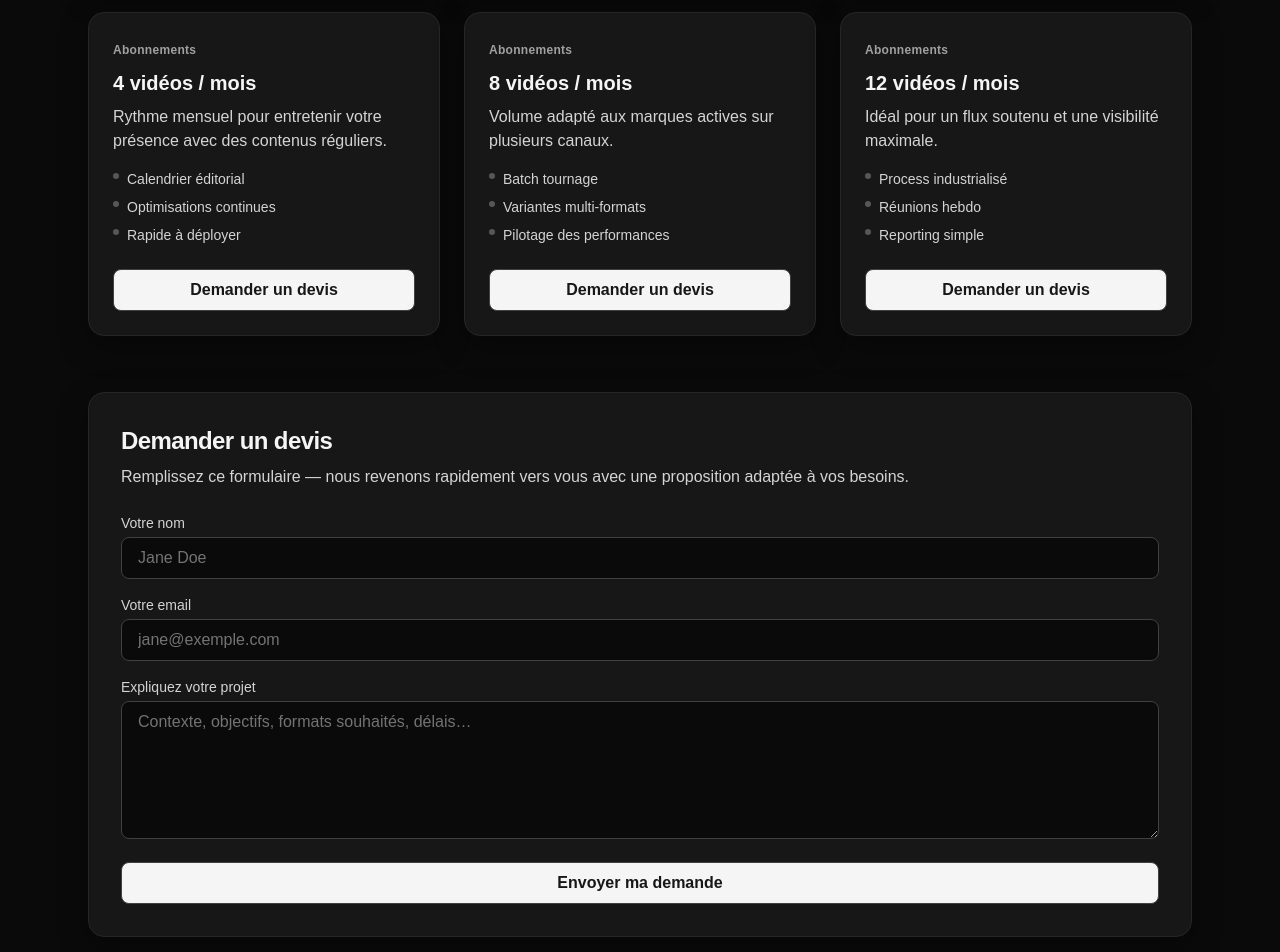
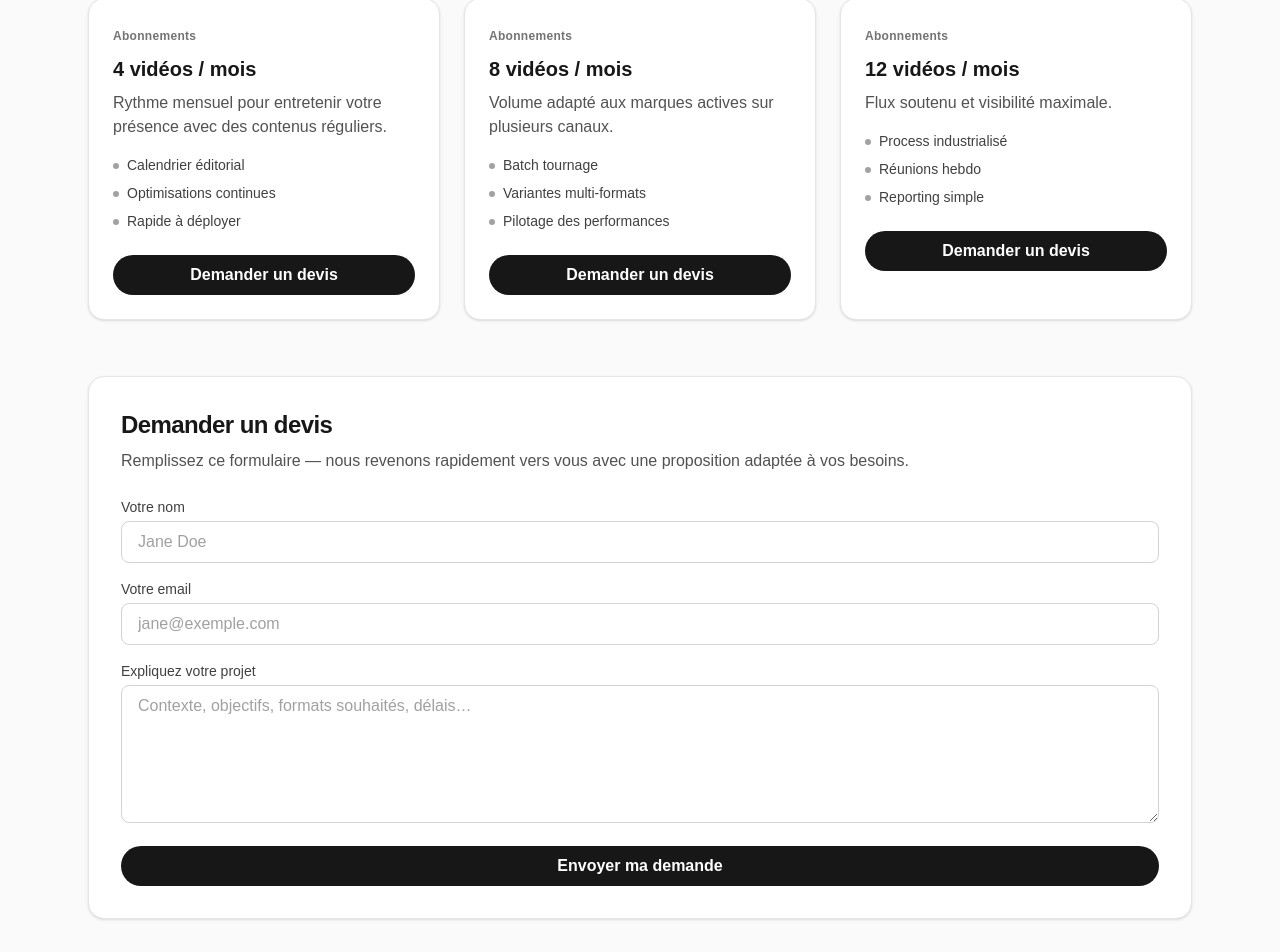
Before and after one commit to miraivis0n/Mirai-Vision, a Next.js app: page /tarifs in a window 1280 px wide. Shown: the part 544-1496 px from the top of the page. Built offline with nearby package versions, Linux system fonts and the light colour scheme.

Commit message:
Tarifs: style clair original, 6 cartes sans prix, boutons 'Demander un devis', formulaire mailto

```diff
--- a/app/tarifs/page.tsx
+++ b/app/tarifs/page.tsx
@@ -4,26 +4,24 @@
 import { useRef } from "react";
 
 export default function TarifsPage() {
-  // Refs pour le formulaire (mailto)
+  // Refs pour le formulaire mailto
   const nameRef = useRef<HTMLInputElement>(null);
   const emailRef = useRef<HTMLInputElement>(null);
   const messageRef = useRef<HTMLTextAreaElement>(null);
 
   const handleSubmit: React.FormEventHandler<HTMLFormElement> = (e) => {
     e.preventDefault();
-    const nom = nameRef.current?.value?.trim() ?? "";
-    const email = emailRef.current?.value?.trim() ?? "";
-    const message = messageRef.current?.value?.trim() ?? "";
+    const nom = nameRef.current?.value.trim() ?? "";
+    const email = emailRef.current?.value.trim() ?? "";
+    const message = messageRef.current?.value.trim() ?? "";
 
     const subject = `Demande de devis${nom ? ` — ${nom}` : ""}`;
     const body = `Nom: ${nom}\nEmail: ${email}\n\nProjet:\n${message}`;
-    const mailto = `mailto:contact.miraivision@gmail.com?subject=${encodeURIComponent(
+    window.location.href = `mailto:contact.miraivision@gmail.com?subject=${encodeURIComponent(
       subject
     )}&body=${encodeURIComponent(body)}`;
-    window.location.href = mailto;
   };
 
-  // 6 offres — sans prix, uniquement “Demander un devis”
   const offers = [
     {
       tag: "À la carte",
@@ -41,13 +39,14 @@ export default function TarifsPage() {
     {
       tag: "À la carte",
       title: "Vidéo 30 secondes",
-      desc: "Idéale pour présenter un produit ou un service de manière percutante.",
+      desc: "Idéal pour présenter un produit ou un service de manière percutante.",
       features: ["Accompagnement créatif", "Tournage + montage complet", "Livraison rapide"],
     },
     {
       tag: "Abonnements",
       title: "4 vidéos / mois",
-      desc: "Rythme mensuel pour entretenir votre présence avec des contenus réguliers.",
+      desc:
+        "Rythme mensuel pour entretenir votre présence avec des contenus réguliers.",
       features: ["Calendrier éditorial", "Optimisations continues", "Rapide à déployer"],
     },
     {
@@ -59,37 +58,38 @@ export default function TarifsPage() {
     {
       tag: "Abonnements",
       title: "12 vidéos / mois",
-      desc: "Idéal pour un flux soutenu et une visibilité maximale.",
+      desc: "Flux soutenu et visibilité maximale.",
       features: ["Process industrialisé", "Réunions hebdo", "Reporting simple"],
     },
   ];
 
   return (
-    <main className="min-h-screen bg-neutral-950 text-neutral-100">
-      <section className="max-w-6xl mx-auto px-6 py-16">
+    <main className="min-h-screen bg-neutral-50 text-neutral-900">
+      <section className="max-w-6xl mx-auto px-6 py-14">
+        {/* En-tête */}
         <h1 className="text-3xl sm:text-4xl font-bold tracking-tight">Nos offres & devis</h1>
-        <p className="mt-4 text-neutral-300">
+        <p className="mt-3 text-neutral-600">
           Nous réalisons des vidéos adaptées à vos besoins : 8s, 16s, 30s ou sur mesure.
           Pas de paiement en ligne — demandez un devis personnalisé, on s’occupe du reste.
         </p>
 
-        {/* Grille des 6 cartes */}
+        {/* Grille des 6 cartes — style clair comme avant */}
         <div className="mt-10 grid gap-6 sm:grid-cols-2 lg:grid-cols-3">
           {offers.map((o, i) => (
             <article
               key={i}
-              className="rounded-2xl border border-neutral-800 bg-neutral-900 p-6 shadow-[0_10px_30px_rgba(0,0,0,0.35)]"
+              className="rounded-2xl border border-neutral-200 bg-white p-6 shadow-sm"
             >
-              <span className="inline-block text-xs font-semibold tracking-wide text-neutral-400">
+              <span className="inline-block text-xs font-semibold tracking-wide text-neutral-500">
                 {o.tag}
               </span>
               <h3 className="mt-2 text-xl font-semibold">{o.title}</h3>
-              <p className="mt-2 text-neutral-300">{o.desc}</p>
+              <p className="mt-2 text-neutral-600">{o.desc}</p>
 
-              <ul className="mt-4 space-y-2 text-sm text-neutral-300">
+              <ul className="mt-4 space-y-2 text-sm text-neutral-700">
                 {o.features.map((f, j) => (
                   <li key={j} className="flex items-start gap-2">
-                    <span className="mt-1 h-1.5 w-1.5 rounded-full bg-neutral-500/70" />
+                    <span className="mt-2 inline-block h-1.5 w-1.5 rounded-full bg-neutral-400" />
                     {f}
                   </li>
                 ))}
@@ -100,7 +100,7 @@ export default function TarifsPage() {
                 onClick={() =>
                   document.getElementById("devis-form")?.scrollIntoView({ behavior: "smooth" })
                 }
-                className="mt-6 w-full rounded-lg border border-neutral-700 bg-neutral-100 text-neutral-900 py-2 font-semibold hover:bg-white transition"
+                className="mt-6 w-full rounded-full bg-neutral-900 px-4 py-2 font-semibold text-white hover:bg-black transition"
               >
                 Demander un devis
               </button>
@@ -108,20 +108,20 @@ export default function TarifsPage() {
           ))}
         </div>
 
-        {/* Formulaire mailto */}
+        {/* Formulaire mailto (clair aussi) */}
         <section
           id="devis-form"
-          className="mt-14 rounded-2xl border border-neutral-800 bg-neutral-900 p-8 shadow-[0_10px_30px_rgba(0,0,0,0.35)]"
+          className="mt-14 rounded-2xl border border-neutral-200 bg-white p-8 shadow-sm"
         >
           <h2 className="text-2xl font-bold tracking-tight">Demander un devis</h2>
-          <p className="mt-2 text-neutral-300">
+          <p className="mt-2 text-neutral-600">
             Remplissez ce formulaire — nous revenons rapidement vers vous avec une proposition
             adaptée à vos besoins.
           </p>
 
           <form className="mt-6 space-y-4" onSubmit={handleSubmit}>
             <div>
-              <label htmlFor="name" className="mb-1 block text-sm text-neutral-300">
+              <label htmlFor="name" className="mb-1 block text-sm text-neutral-700">
                 Votre nom
               </label>
               <input
@@ -130,12 +130,12 @@ export default function TarifsPage() {
                 type="text"
                 required
                 placeholder="Jane Doe"
-                className="w-full rounded-lg border border-neutral-700 bg-neutral-950 px-4 py-2 text-neutral-100 placeholder:text-neutral-500 focus:outline-none focus:ring-2 focus:ring-neutral-400/40"
+                className="w-full rounded-lg border border-neutral-300 bg-white px-4 py-2 text-neutral-900 placeholder:text-neutral-400 focus:outline-none focus:ring-2 focus:ring-neutral-300"
               />
             </div>
 
             <div>
-              <label htmlFor="email" className="mb-1 block text-sm text-neutral-300">
+              <label htmlFor="email" className="mb-1 block text-sm text-neutral-700">
                 Votre email
               </label>
               <input
@@ -144,12 +144,12 @@ export default function TarifsPage() {
                 type="email"
                 required
                 placeholder="jane@exemple.com"
-                className="w-full rounded-lg border border-neutral-700 bg-neutral-950 px-4 py-2 text-neutral-100 placeholder:text-neutral-500 focus:outline-none focus:ring-2 focus:ring-neutral-400/40"
+                className="w-full rounded-lg border border-neutral-300 bg-white px-4 py-2 text-neutral-900 placeholder:text-neutral-400 focus:outline-none focus:ring-2 focus:ring-neutral-300"
               />
             </div>
 
             <div>
-              <label htmlFor="message" className="mb-1 block text-sm text-neutral-300">
+              <label htmlFor="message" className="mb-1 block text-sm text-neutral-700">
                 Expliquez votre projet
               </label>
               <textarea
@@ -158,13 +158,13 @@ export default function TarifsPage() {
                 required
                 rows={5}
                 placeholder="Contexte, objectifs, formats souhaités, délais…"
-                className="w-full rounded-lg border border-neutral-700 bg-neutral-950 px-4 py-2 text-neutral-100 placeholder:text-neutral-500 focus:outline-none focus:ring-2 focus:ring-neutral-400/40"
+                className="w-full rounded-lg border border-neutral-300 bg-white px-4 py-2 text-neutral-900 placeholder:text-neutral-400 focus:outline-none focus:ring-2 focus:ring-neutral-300"
               />
             </div>
 
             <button
               type="submit"
-              className="w-full rounded-lg border border-neutral-700 bg-neutral-100 text-neutral-900 py-2 font-semibold hover:bg-white transition"
+              className="w-full rounded-full bg-neutral-900 px-4 py-2 font-semibold text-white hover:bg-black transition"
             >
               Envoyer ma demande
             </button>
```
